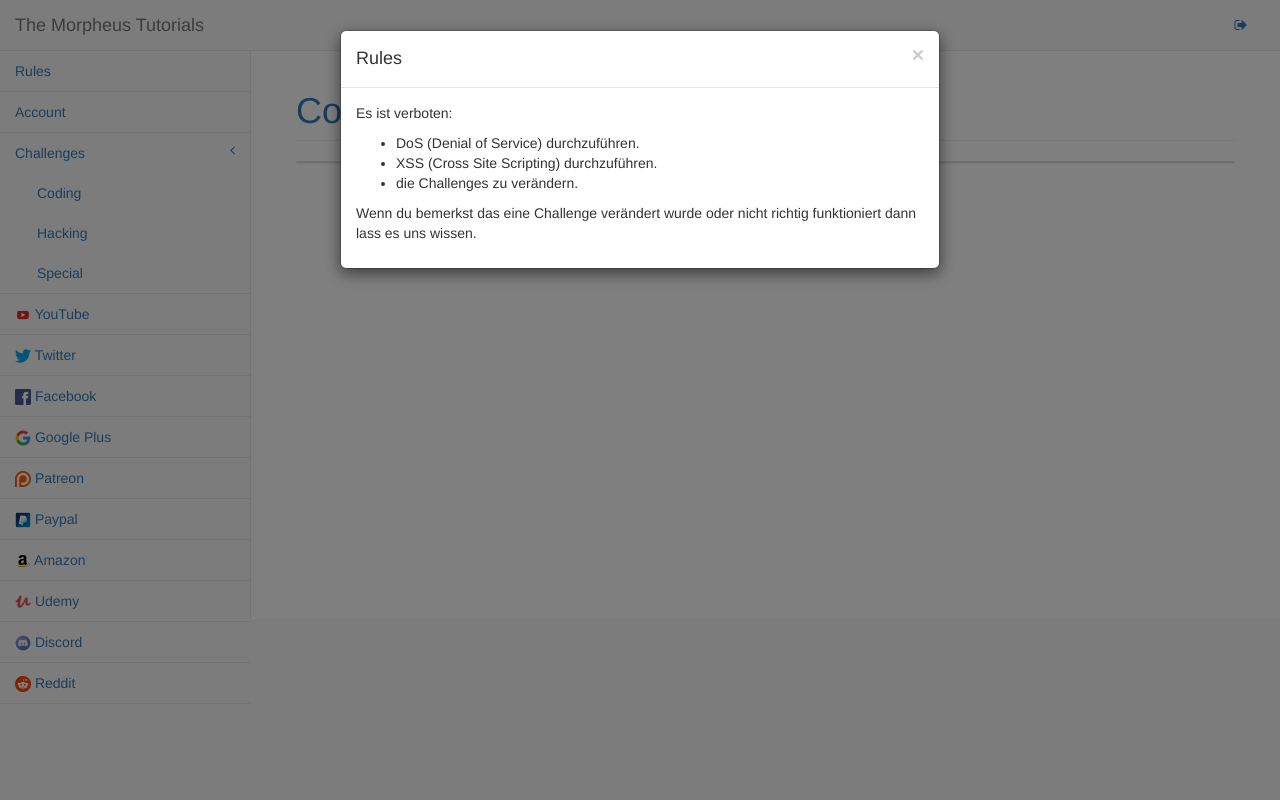
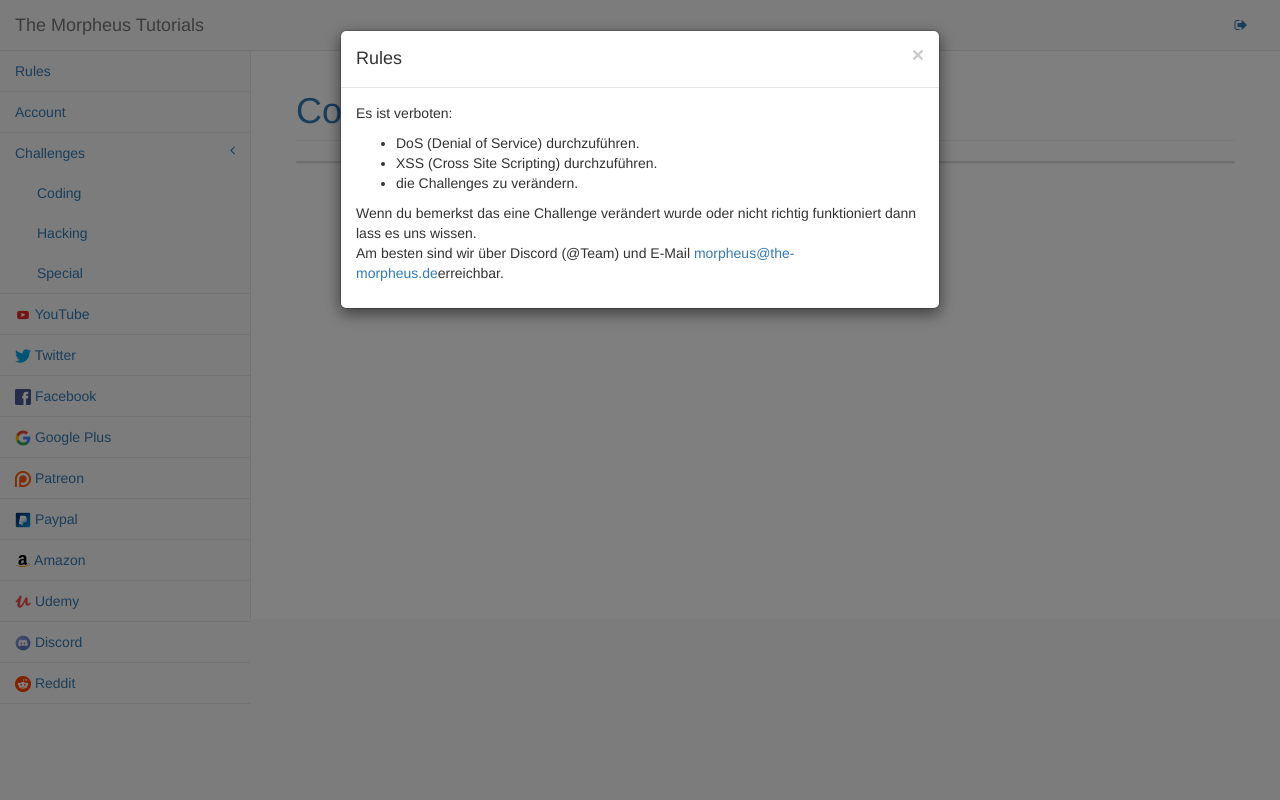
Before and after one commit to felbinger/ci-api, a Flask app: template app/templates/cc.html in a window 1280 px wide, after a click on "Rules". Run offline with Flask 2, Linux system fonts and the light colour scheme; the template is opened without the code that fills it, so the values that code supplies are empty; parts of the project's set-up code (start-up, migrations or seed data) failed here and were passed over; some libraries are stand-ins or nearby versions.

Commit message:
added contacts to rules

```diff
--- a/app/templates/navigation.html
+++ b/app/templates/navigation.html
@@ -60,7 +60,8 @@
                             <li>XSS (Cross Site Scripting) durchzuführen.</li>
                             <li>die Challenges zu verändern.</li>
                         </ul>
-                        <p>Wenn du bemerkst das eine Challenge verändert wurde oder nicht richtig funktioniert dann lass es uns wissen.</p>
+                        <p>Wenn du bemerkst das eine Challenge verändert wurde oder nicht richtig funktioniert dann lass es uns wissen.</br>
+                            Am besten sind wir über Discord (@Team) und E-Mail <a href="mailto:morpheus@the-morpheus.de">morpheus@the-morpheus.de</a>erreichbar.</p>
                     </div>
                     <!-- /.col-md-12 (nested) -->
                 </div>
```
Also changed, not shown: TODO.md (+3 -0 lines).
